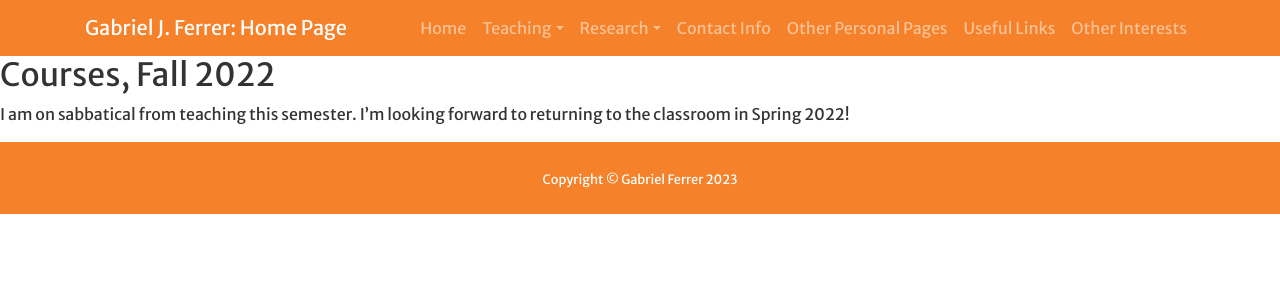
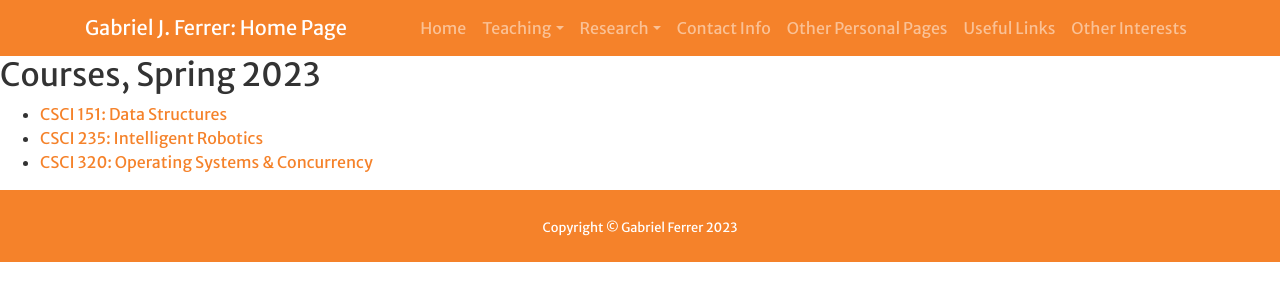
Before and after one commit to gjf2a/gjf2a.github.io, a Jekyll site: the page built from current_courses.md, in a window 1280 px wide. Shown: the top 301 px of the page. Built offline with Jekyll 4.4.1, drawn with Linux system fonts in a browser that asks for light colours; a script that is not in the unit is left out; our own code applies the rules of GitHub Pages for plain Markdown files.

Commit message:
Updated for Spring 2023 teaching schedule.

```diff
--- a/current_courses.md
+++ b/current_courses.md
@@ -2,7 +2,8 @@
 layout: default
 ---
 
-## Courses, Fall 2022
+## Courses, Spring 2023
 
-I am on sabbatical from teaching this semester. I'm looking forward to
-returning to the classroom in Spring 2022!
+* [CSCI 151: Data Structures](https://hendrix-cs.github.io/csci151/)
+* [CSCI 235: Intelligent Robotics](https://hendrix-cs.github.io/csci235)
+* [CSCI 320: Operating Systems & Concurrency](https://hendrix-cs.github.io/csci320)
```
Also changed, not shown: research.md (+1 -1 lines), teaching_history.md (+5 -0 lines).
